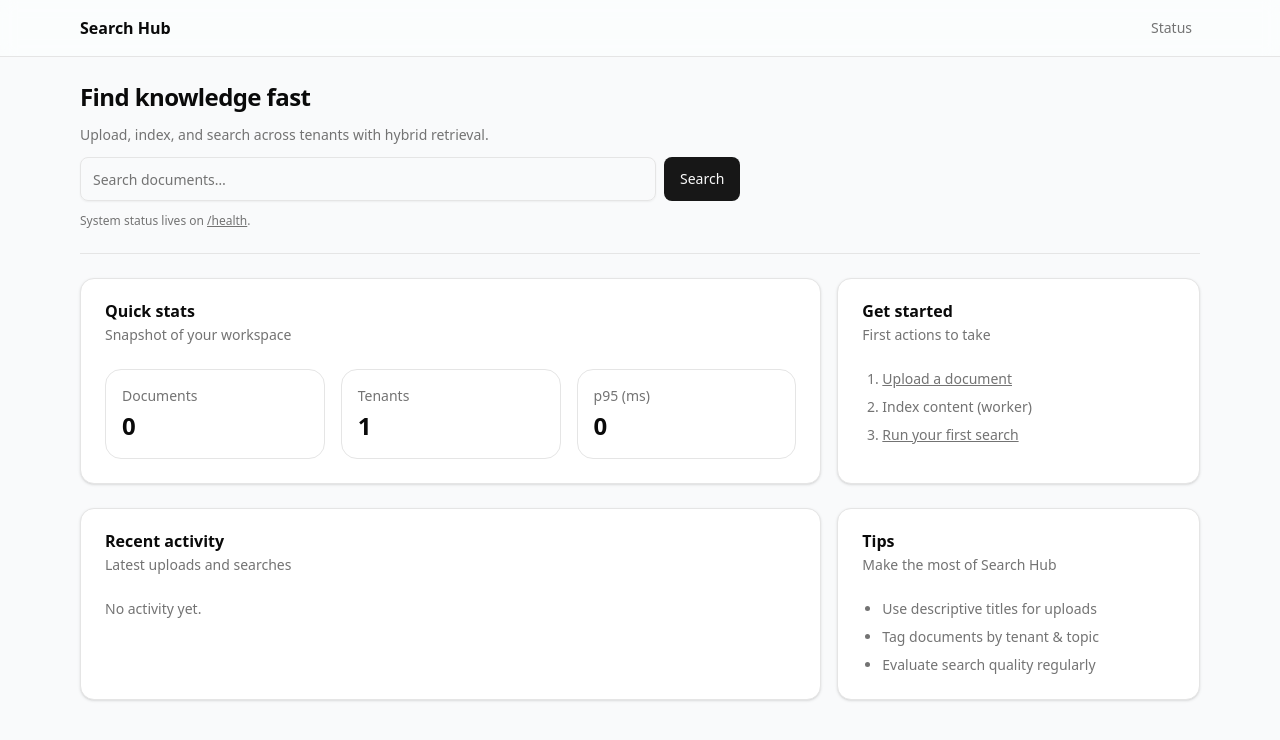
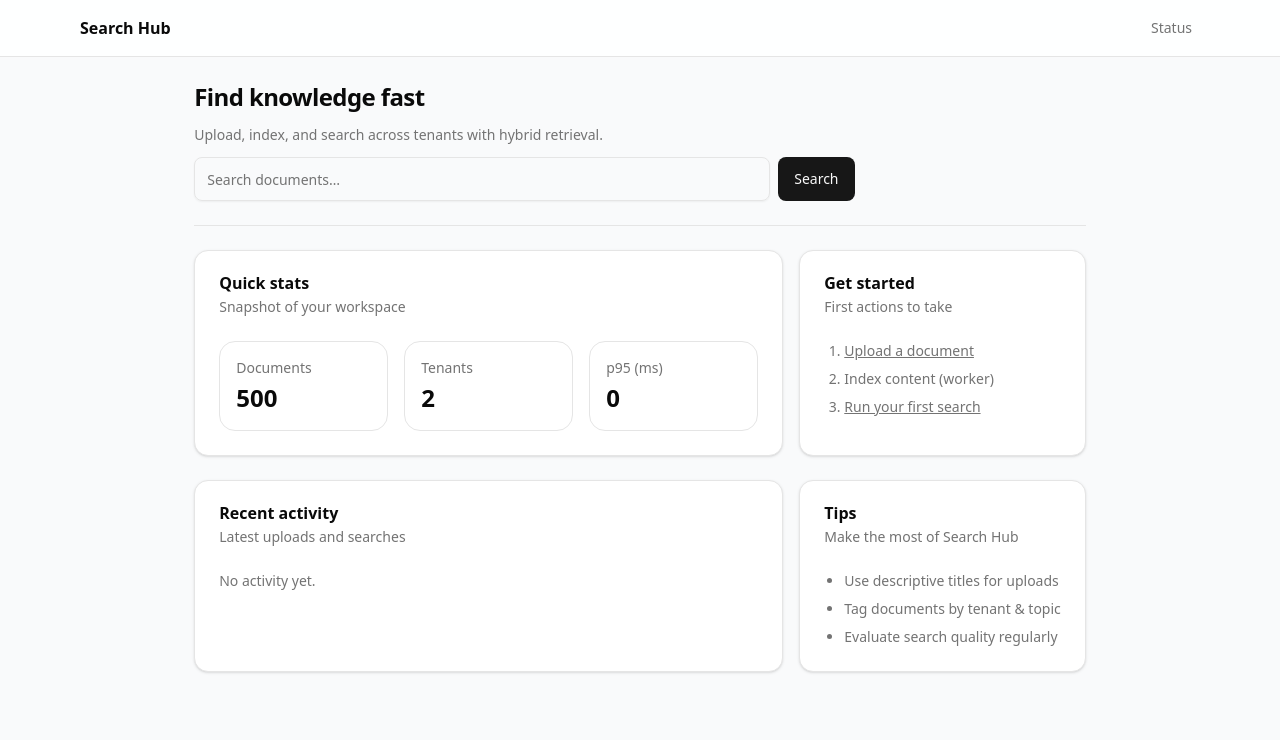
Before and after one commit to feiyangfan/search-hub, a Next.js app in the folder apps/web/: page / in a window 1280 px wide. Shown: the top 740 px of the page. Built offline with nearby package versions, Linux system fonts and the light colour scheme.

Commit message:
refactor: update layout and improve component structure in Page

```diff
--- a/apps/web/app/layout.tsx
+++ b/apps/web/app/layout.tsx
@@ -1,20 +1,21 @@
-import type { Metadata } from "next";
-import { Geist, Geist_Mono } from "next/font/google";
-import "./globals.css";
+import type { Metadata } from 'next';
+import { Geist, Geist_Mono } from 'next/font/google';
+import './globals.css';
+import { AppHeader } from '@/components/app-header';
 
 const geistSans = Geist({
-  variable: "--font-geist-sans",
-  subsets: ["latin"],
+    variable: '--font-geist-sans',
+    subsets: ['latin'],
 });
 
 const geistMono = Geist_Mono({
-  variable: "--font-geist-mono",
-  subsets: ["latin"],
+    variable: '--font-geist-mono',
+    subsets: ['latin'],
 });
 
 export const metadata: Metadata = {
-  title: "Search Hub",
-  description: "Hybird search engine for all your needs.",
+    title: 'Search Hub',
+    description: 'Hybird search engine for all your needs.',
 };
 
 export default function RootLayout({
@@ -27,10 +28,11 @@ export default function RootLayout({
             <body
                 className={`${geistSans.variable} ${geistMono.variable} antialiased`}
             >
-        {/* <div className="flex min-h-dvh flex-col"> */}
-         {children}
+                <div className="flex min-h-dvh flex-col">
+                    <AppHeader />
+                    <main className="flex flex-1 flex-col">{children}</main>
                     {/* <AppFooter /> */}
-        {/* </div> */}
+                </div>
             </body>
         </html>
     );
--- a/apps/web/app/page.tsx
+++ b/apps/web/app/page.tsx
@@ -1,39 +1,37 @@
-import Link from "next/link";
-import { AppHeader } from "@/components/app-header";
-import { SearchBar } from "@/components/search-bar";
-import { Card, CardHeader, CardTitle, CardDescription, CardContent } from "@/components/ui/card";
-import { Separator } from "@/components/ui/separator";
+import Link from 'next/link';
+import { SearchBar } from '@/components/search-bar';
+import {
+    Card,
+    CardHeader,
+    CardTitle,
+    CardDescription,
+    CardContent,
+} from '@/components/ui/card';
+import { Separator } from '@/components/ui/separator';
 
-export const dynamic = "force-dynamic";
+export const dynamic = 'force-dynamic';
 
 export default async function Page() {
-  // (placeholder) quick stats — wire these to real data later
     const stats = [
-    { label: "Documents", value: 0 },
-    { label: "Tenants", value: 1 },
-    { label: "p95 (ms)", value: 0 },
+        { label: 'Documents', value: 500 },
+        { label: 'Tenants', value: 2 },
+        { label: 'p95 (ms)', value: 0 },
     ];
 
-  const recent: Array<{ id: string; title: string; ts: string }> = [
-    // Fill from API later
-    // { id: "1", title: "Welcome to Search Hub", ts: new Date().toISOString() },
-  ];
+    const recent: Array<{ id: string; title: string; ts: string }> = [];
 
     return (
-    <div className="min-h-dvh bg-gray-50">
-      <AppHeader />
-
-      <div className="mx-auto max-w-6xl px-4 py-6 space-y-6">
-        {/* Hero + search */}
+        <div className="flex flex-1 bg-gray-50">
+            <div className="mx-auto  px-4 py-6 space-y-6">
                 <section className="space-y-3">
-          <h1 className="text-2xl font-semibold tracking-tight">Find knowledge fast</h1>
+                    <h1 className="text-2xl font-semibold tracking-tight">
+                        Find knowledge fast
+                    </h1>
                     <p className="text-sm text-muted-foreground">
-            Upload, index, and search across tenants with hybrid retrieval.
+                        Upload, index, and search across tenants with hybrid
+                        retrieval.
                     </p>
                     <SearchBar />
-          <p className="text-xs text-muted-foreground">
-            System status lives on <Link href="/health" className="underline">/health</Link>.
-          </p>
                 </section>
 
                 <Separator />
@@ -44,14 +42,23 @@ export default async function Page() {
                     <Card className="md:col-span-2">
                         <CardHeader>
                             <CardTitle>Quick stats</CardTitle>
-              <CardDescription>Snapshot of your workspace</CardDescription>
+                            <CardDescription>
+                                Snapshot of your workspace
+                            </CardDescription>
                         </CardHeader>
                         <CardContent>
                             <div className="grid grid-cols-1 gap-4 sm:grid-cols-3">
                                 {stats.map((s) => (
-                  <div key={s.label} className="rounded-2xl border bg-background p-4 shadow-[var(--shadow-card)]">
-                    <div className="text-sm text-muted-foreground">{s.label}</div>
-                    <div className="mt-1 text-2xl font-semibold">{s.value}</div>
+                                    <div
+                                        key={s.label}
+                                        className="rounded-2xl border bg-background p-4 shadow-[var(--shadow-card)]"
+                                    >
+                                        <div className="text-sm text-muted-foreground">
+                                            {s.label}
+                                        </div>
+                                        <div className="mt-1 text-2xl font-semibold">
+                                            {s.value}
+                                        </div>
                                     </div>
                                 ))}
                             </div>
@@ -62,13 +69,23 @@ export default async function Page() {
                     <Card>
                         <CardHeader>
                             <CardTitle>Get started</CardTitle>
-              <CardDescription>First actions to take</CardDescription>
+                            <CardDescription>
+                                First actions to take
+                            </CardDescription>
                         </CardHeader>
                         <CardContent className="space-y-2 text-sm text-muted-foreground">
                             <ol className="list-decimal space-y-2 pl-5">
-                <li><Link className="underline" href="/upload">Upload a document</Link></li>
+                                <li>
+                                    <Link className="underline" href="/upload">
+                                        Upload a document
+                                    </Link>
+                                </li>
                                 <li>Index content (worker)</li>
-                <li><Link className="underline" href="/search">Run your first search</Link></li>
+                                <li>
+                                    <Link className="underline" href="/search">
+                                        Run your first search
+                                    </Link>
+                                </li>
                             </ol>
                         </CardContent>
                     </Card>
@@ -79,19 +96,30 @@ export default async function Page() {
                     <Card className="md:col-span-2">
                         <CardHeader>
                             <CardTitle>Recent activity</CardTitle>
-              <CardDescription>Latest uploads and searches</CardDescription>
+                            <CardDescription>
+                                Latest uploads and searches
+                            </CardDescription>
                         </CardHeader>
                         <CardContent>
                             {recent.length === 0 ? (
-                <div className="text-sm text-muted-foreground">No activity yet.</div>
+                                <div className="text-sm text-muted-foreground">
+                                    No activity yet.
+                                </div>
                             ) : (
                                 <ul className="space-y-3">
                                     {recent.map((r) => (
-                    <li key={r.id} className="rounded-xl border bg-background p-3">
+                                        <li
+                                            key={r.id}
+                                            className="rounded-xl border bg-background p-3"
+                                        >
                                             <div className="flex items-center justify-between">
-                        <span className="font-medium">{r.title}</span>
+                                                <span className="font-medium">
+                                                    {r.title}
+                                                </span>
                                                 <span className="text-xs text-muted-foreground">
-                          {new Date(r.ts).toLocaleString()}
+                                                    {new Date(
+                                                        r.ts
+                                                    ).toLocaleString()}
                                                 </span>
                                             </div>
                                         </li>
@@ -105,7 +133,9 @@ export default async function Page() {
                     <Card>
                         <CardHeader>
                             <CardTitle>Tips</CardTitle>
-              <CardDescription>Make the most of Search Hub</CardDescription>
+                            <CardDescription>
+                                Make the most of Search Hub
+                            </CardDescription>
                         </CardHeader>
                         <CardContent className="space-y-2 text-sm text-muted-foreground">
                             <ul className="list-disc space-y-2 pl-5">
```
Lines whose indentation alone changed are shown as unchanged.
